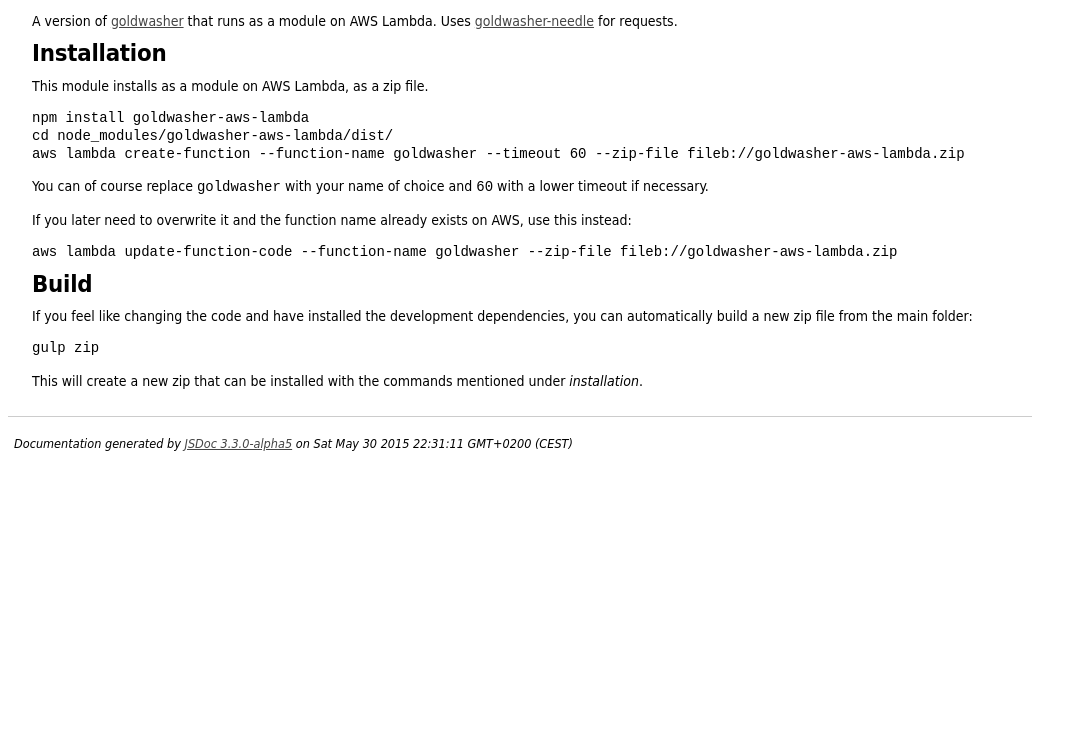
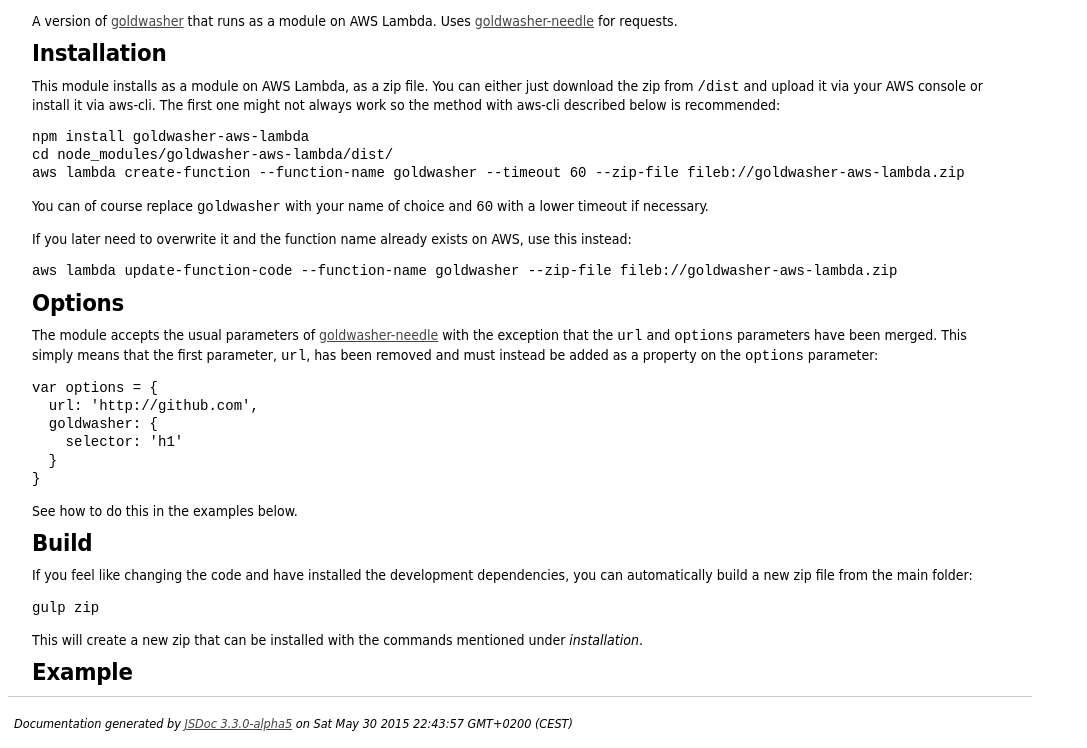
Before and after one commit to alexlangberg/node-goldwasher-aws-lambda, a website: page docs/index.html in a window 1280 px wide. Shown: the part 1324-2072 px from the top of the page, without its empty margins (0-1087 px from the left). Before the commit the page ends 1791 px from the top, so only its background shows below. Drawn offline with Linux system fonts and the light colour scheme.

Commit message:
Update readme.

```diff
--- a/docs/index.html
+++ b/docs/index.html
@@ -51,17 +51,28 @@
 <a href="https://david-dm.org/alexlangberg/node-goldwasher-aws-lambda#info=peerDependencies"><img src="https://david-dm.org/alexlangberg/node-goldwasher-aws-lambda/peer-status.svg" alt="peerDependency Status"></a></p>
 <p>A version of <a href="https://www.npmjs.org/package/goldwasher">goldwasher</a> that runs as a module on AWS Lambda. Uses <a href="https://www.npmjs.org/package/goldwasher-needle">goldwasher-needle</a> for requests.</p>
 <h2 id="installation">Installation</h2>
-<p>This module installs as a module on AWS Lambda, as a zip file.</p>
+<p>This module installs as a module on AWS Lambda, as a zip file. You can either just download the zip from <code>/dist</code> and upload it via your AWS console or install it via aws-cli. The first one might not always work so the method with aws-cli described below is recommended:</p>
 <pre><code>npm install goldwasher-aws-lambda
 cd node_modules/goldwasher-aws-lambda/dist/
 aws lambda create-function --function-name goldwasher --timeout 60 --zip-file fileb://goldwasher-aws-lambda.zip
 </code></pre><p>You can of course replace <code>goldwasher</code> with your name of choice and <code>60</code> with a lower timeout if necessary.</p>
 <p>If you later need to overwrite it and the function name already exists on AWS, use this instead:</p>
 <pre><code>aws lambda update-function-code --function-name goldwasher --zip-file fileb://goldwasher-aws-lambda.zip
-</code></pre><h2 id="build">Build</h2>
+</code></pre><h2 id="options">Options</h2>
+<p>The module accepts the usual parameters of <a href="https://www.npmjs.org/package/goldwasher-needle">goldwasher-needle</a> with the exception that the <code>url</code> and <code>options</code> parameters have been merged. This simply means that the first parameter, <code>url</code>, has been removed and must instead be added as a property on the <code>options</code> parameter:</p>
+<pre><code class="lang-javascript">var options = {
+  url: &#39;http://github.com&#39;,
+  goldwasher: {
+    selector: &#39;h1&#39;
+  }
+}
+</code></pre>
+<p>See how to do this in the examples below.</p>
+<h2 id="build">Build</h2>
 <p>If you feel like changing the code and have installed the development dependencies, you can automatically build a new zip file from the main folder:</p>
 <pre><code>gulp zip
 </code></pre><p>This will create a new zip that can be installed with the commands mentioned under <em>installation</em>.</p>
+<h2 id="example">Example</h2>
 </article>
     </section>
 
@@ -79,7 +90,7 @@
 <br clear="both">
 
 <footer>
-    Documentation generated by <a href="https://github.com/jsdoc3/jsdoc">JSDoc 3.3.0-alpha5</a> on Sat May 30 2015 22:31:11 GMT+0200 (CEST)
+    Documentation generated by <a href="https://github.com/jsdoc3/jsdoc">JSDoc 3.3.0-alpha5</a> on Sat May 30 2015 22:43:57 GMT+0200 (CEST)
 </footer>
 
 <script> prettyPrint(); </script>
```
Also changed, not shown: README.md.
